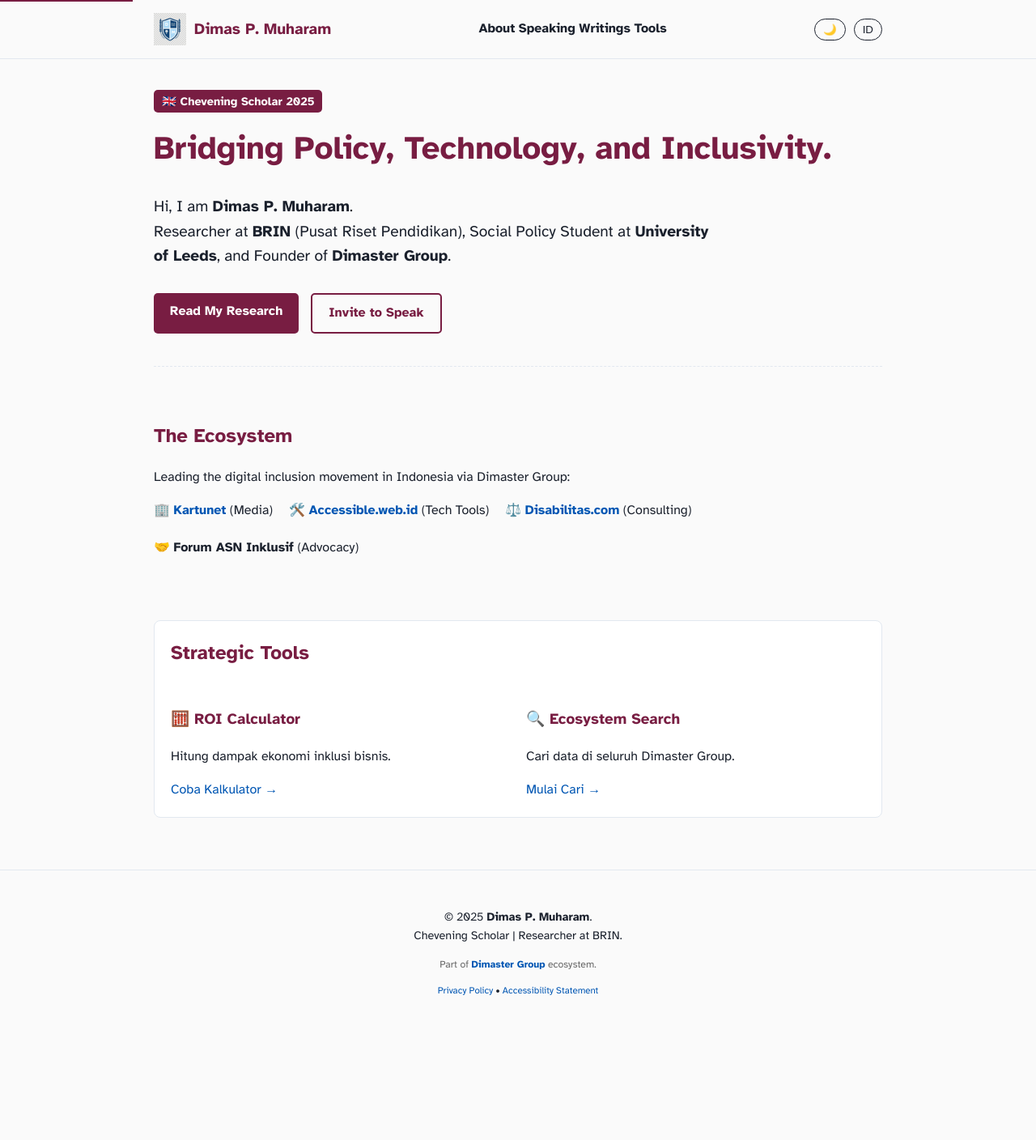
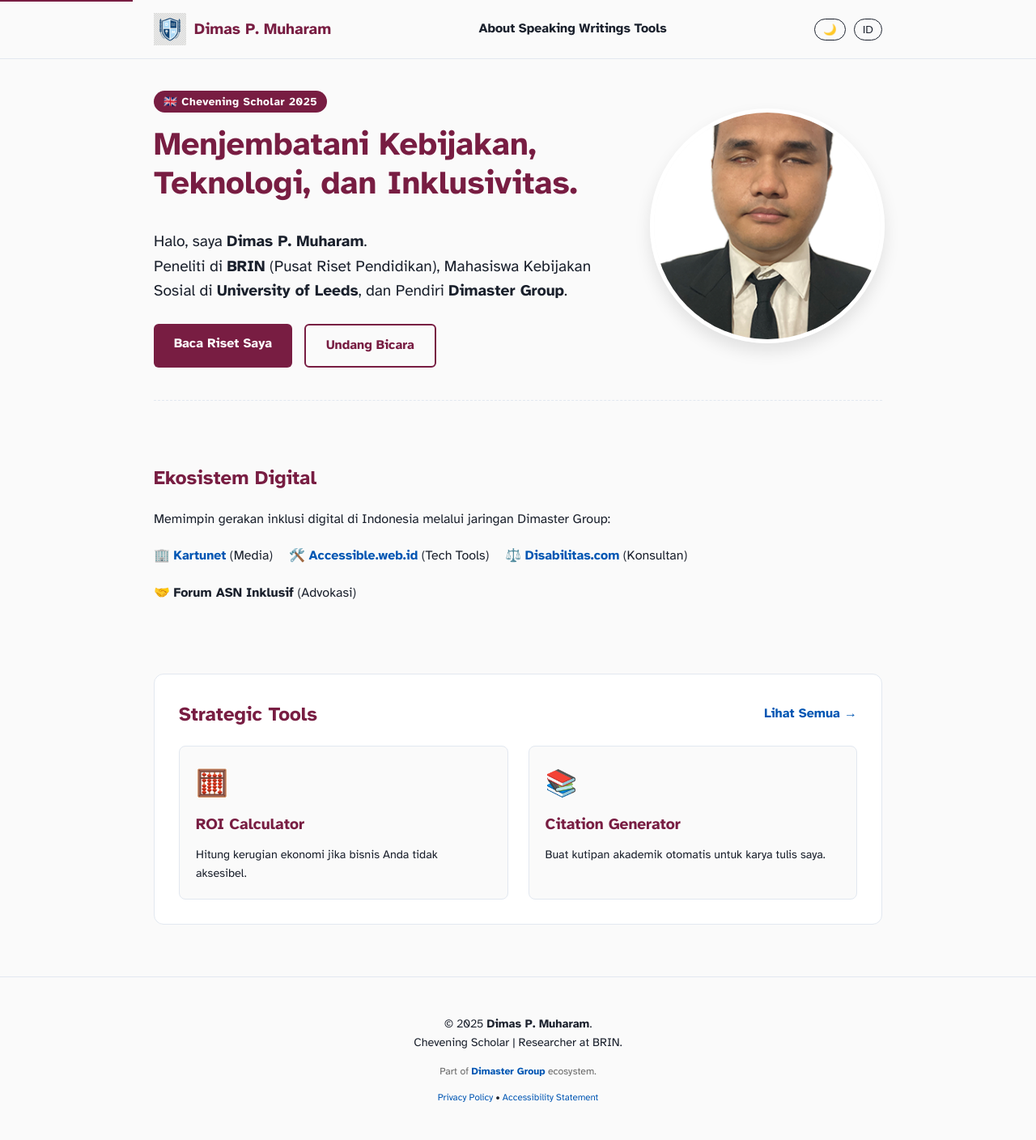
Before and after one commit to dimasmuharam/blog, a Jekyll site: the page built from index.md, in a window 1280 px wide. Shown: the whole page at 81% size. Built offline with Jekyll 4.4.1, drawn with Linux system fonts in a browser that asks for light colours; before the commit the page ends 1276 px from its top, so only the background shows below that.

Commit message:
Update index.md

```diff
--- a/index.md
+++ b/index.md
@@ -1,52 +1,71 @@
 ---
 layout: default
-title: Home
+title: Beranda
 permalink: /
+description: Dimas P. Muharam - Chevening Scholar 2025, Peneliti BRIN, dan Pendiri Dimaster Group. Mengadvokasi kebijakan inklusif melalui riset dan teknologi.
 ---
 
-<section style="padding: 40px 0; border-bottom: 1px dashed var(--border-color);">
-  <span style="background: var(--primary-color); color: white; padding: 5px 10px; border-radius: 5px; font-weight: bold; font-size: 0.9em;">
-    🇬🇧 Chevening Scholar 2025
-  </span>
+<section style="padding: 40px 0; border-bottom: 1px dashed var(--border-color); display: flex; flex-wrap: wrap-reverse; align-items: center; gap: 40px;">
 
-  <h1 style="font-size: 2.5rem; margin-top: 20px; line-height: 1.2;">
-    Bridging Policy, Technology, and Inclusivity.
-  </h1>
+  <div style="flex: 2; min-width: 300px;">
+    <span style="background: var(--primary-color); color: white; padding: 5px 12px; border-radius: 20px; font-weight: bold; font-size: 0.85rem; letter-spacing: 0.5px;">
+      🇬🇧 Chevening Scholar 2025
+    </span>
 
-  <p style="font-size: 1.2rem; max-width: 700px;">
-    Hi, I am <strong>Dimas P. Muharam</strong>. <br>
-    Researcher at <strong>BRIN</strong> (Pusat Riset Pendidikan), Social Policy Student at <strong>University of Leeds</strong>, and Founder of <strong>Dimaster Group</strong>.
-  </p>
+    <h1 style="font-size: 2.5rem; margin-top: 15px; line-height: 1.2;">
+      Menjembatani Kebijakan, Teknologi, dan Inklusivitas.
+    </h1>
 
-  <div style="margin-top: 30px; display: flex; gap: 15px;">
-    <a href="/blog/" class="button" style="background: var(--primary-color); color: white; padding: 10px 20px; border-radius: 5px; font-weight: bold;">Read My Research</a>
-    <a href="/speaking/" class="button" style="border: 2px solid var(--primary-color); color: var(--primary-color); padding: 10px 20px; border-radius: 5px; font-weight: bold;">Invite to Speak</a>
+    <p style="font-size: 1.2rem; margin-bottom: 25px;">
+      Halo, saya <strong>Dimas P. Muharam</strong>. <br>
+      Peneliti di <strong>BRIN</strong> (Pusat Riset Pendidikan), Mahasiswa Kebijakan Sosial di <strong>University of Leeds</strong>, dan Pendiri <strong>Dimaster Group</strong>.
+    </p>
+
+    <div style="display: flex; gap: 15px; flex-wrap: wrap;">
+      <a href="/blog/" class="button" style="background: var(--primary-color); color: white; padding: 12px 25px; border-radius: 6px; font-weight: bold;">Baca Riset Saya</a>
+      <a href="/speaking/" class="button" style="border: 2px solid var(--primary-color); color: var(--primary-color); padding: 12px 25px; border-radius: 6px; font-weight: bold;">Undang Bicara</a>
+    </div>
   </div>
+
+  <div style="flex: 1; min-width: 250px; text-align: center;">
+    <img
+      src="/images/profile-dimas.jpg"
+      alt="Foto Profil Dimas Prasetyo Muharam"
+      style="width: 280px; height: 280px; object-fit: cover; border-radius: 50%; border: 5px solid var(--card-bg); box-shadow: 0 10px 20px rgba(0,0,0,0.1);"
+      onerror="this.style.display='none'"
+    >
+  </div>
+
 </section>
 
-<section style="padding: 30px 0;">
-  <h2>The Ecosystem</h2>
-  <p>Leading the digital inclusion movement in Indonesia via Dimaster Group:</p>
-  <ul style="list-style: none; padding: 0; display: flex; gap: 20px; flex-wrap: wrap;">
-    <li>🏢 <a href="https://kartunet.com" target="_blank"><strong>Kartunet</strong></a> (Media)</li>
-    <li>🛠️ <a href="https://accessible.web.id" target="_blank"><strong>Accessible.web.id</strong></a> (Tech Tools)</li>
-    <li>⚖️ <a href="https://disabilitas.com" target="_blank"><strong>Disabilitas.com</strong></a> (Consulting)</li>
-    <li>🤝 <strong>Forum ASN Inklusif</strong> (Advocacy)</li>
+<section style="padding: 40px 0;">
+  <h2>Ekosistem Digital</h2>
+  <p>Memimpin gerakan inklusi digital di Indonesia melalui jaringan Dimaster Group:</p>
+  <ul style="list-style: none; padding: 0; display: flex; gap: 20px; flex-wrap: wrap; margin-top: 20px;">
+    <li>🏢 <a href="https://kartunet.com" target="_blank" style="font-weight:bold;">Kartunet</a> (Media)</li>
+    <li>🛠️ <a href="https://accessible.web.id" target="_blank" style="font-weight:bold;">Accessible.web.id</a> (Tech Tools)</li>
+    <li>⚖️ <a href="https://disabilitas.com" target="_blank" style="font-weight:bold;">Disabilitas.com</a> (Konsultan)</li>
+    <li>🤝 <strong>Forum ASN Inklusif</strong> (Advokasi)</li>
   </ul>
 </section>
 
-<section style="background: var(--card-bg); padding: 20px; border-radius: 8px; border: 1px solid var(--border-color); margin-top: 30px;">
-  <h2 style="margin-top: 0;">Strategic Tools</h2>
-  <div style="display: grid; grid-template-columns: repeat(auto-fit, minmax(200px, 1fr)); gap: 20px;">
-    <div>
-      <h3>🧮 ROI Calculator</h3>
-      <p>Hitung dampak ekonomi inklusi bisnis.</p>
-      <a href="/tools/roi-calculator/">Coba Kalkulator &rarr;</a>
-    </div>
-    <div>
-      <h3>🔍 Ecosystem Search</h3>
-      <p>Cari data di seluruh Dimaster Group.</p>
-      <a href="/tools/ecosystem-search/">Mulai Cari &rarr;</a>
-    </div>
+<section style="background: var(--card-bg); padding: 30px; border-radius: 12px; border: 1px solid var(--border-color); margin-top: 30px;">
+  <div style="display: flex; justify-content: space-between; align-items: center; flex-wrap: wrap; margin-bottom: 20px;">
+    <h2 style="margin: 0;">Strategic Tools</h2>
+    <a href="/tools/" style="font-weight: bold;">Lihat Semua &rarr;</a>
+  </div>
+
+  <div style="display: grid; grid-template-columns: repeat(auto-fit, minmax(250px, 1fr)); gap: 25px;">
+    <a href="/tools/roi-calculator/" style="text-decoration: none; color: var(--text-color); background: var(--bg-color); padding: 20px; border-radius: 8px; border: 1px solid var(--border-color); transition: transform 0.2s; display: block;" onmouseover="this.style.transform='translateY(-3px)'" onmouseout="this.style.transform='translateY(0)'">
+      <span style="font-size: 2rem;">🧮</span>
+      <h3 style="margin: 10px 0; font-size: 1.2rem; color: var(--primary-color);">ROI Calculator</h3>
+      <p style="font-size: 0.9rem; margin: 0;">Hitung kerugian ekonomi jika bisnis Anda tidak aksesibel.</p>
+    </a>
+
+    <a href="/tools/citation/" style="text-decoration: none; color: var(--text-color); background: var(--bg-color); padding: 20px; border-radius: 8px; border: 1px solid var(--border-color); transition: transform 0.2s; display: block;" onmouseover="this.style.transform='translateY(-3px)'" onmouseout="this.style.transform='translateY(0)'">
+      <span style="font-size: 2rem;">📚</span>
+      <h3 style="margin: 10px 0; font-size: 1.2rem; color: var(--primary-color);">Citation Generator</h3>
+      <p style="font-size: 0.9rem; margin: 0;">Buat kutipan akademik otomatis untuk karya tulis saya.</p>
+    </a>
   </div>
 </section>
```
